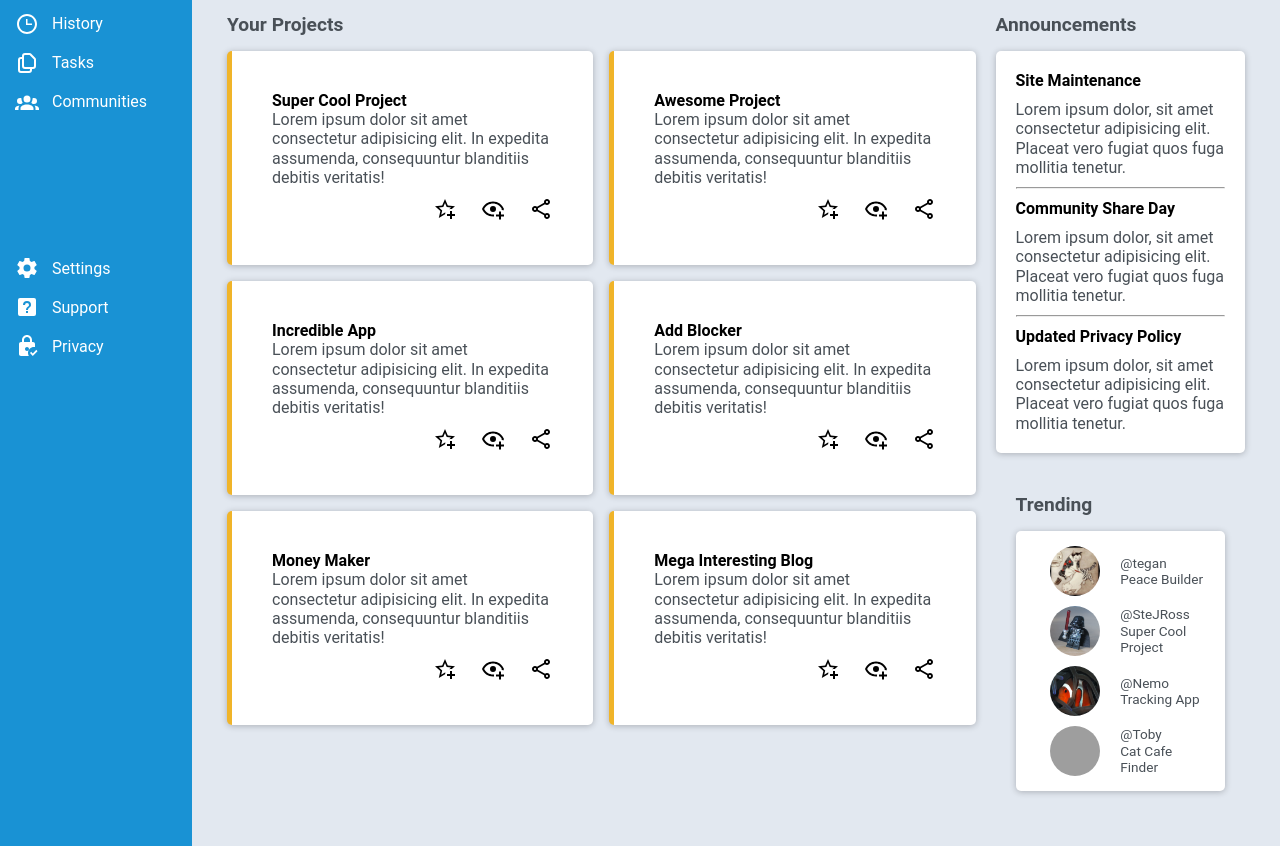
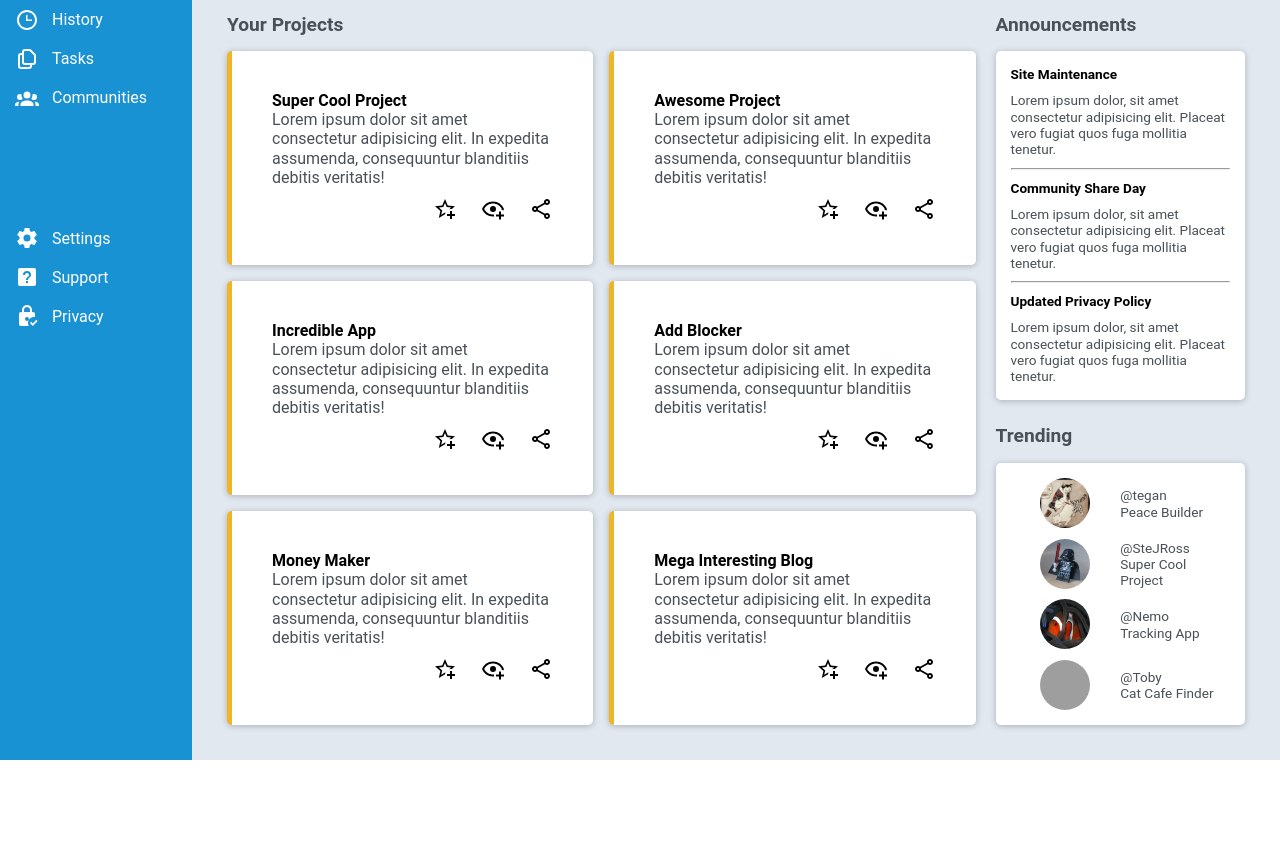
Before and after one commit to SteJRoss/AdminDashboard, a plain HTML site: page index.html in a window 1280 px wide. Shown: the part 222-1068 px from the top of the page. After the commit the page ends 982 px from the top, so only its background shows below. Drawn offline with Linux system fonts and the light colour scheme; grey boxes are pictures that could not be loaded.

Commit message:
Trending & Announcements Section: Deleted un-necessary styles

```diff
--- a/styles/styles.css
+++ b/styles/styles.css
@@ -254,22 +254,29 @@ main {
   font-weight: bold;
 }
 
+/* || Announcements || */
+.announcements {
+  font-size: 0.85rem;
+}
+
 .announcements_box {
   margin-top: 15px;
-  padding: 20px;
+  padding: 15px;
+  display: grid;
 }
 
+/* || Trending || */
 .trending {
-  padding: 20px;
+  display: grid;
+  background-color: rgb(226, 232, 240);
   font-size: 0.85rem;
+  grid-row-start: 2;
 }
 
 .trending_box {
   background-color: #fff;
   border-radius: 5px;
   box-shadow: 0 1px 6px rgb(32 33 36 / 28%);
-  line-height: 1.2;
-  color: #495057;
   padding: 15px;
   display: grid;
   gap: 10px;
```
